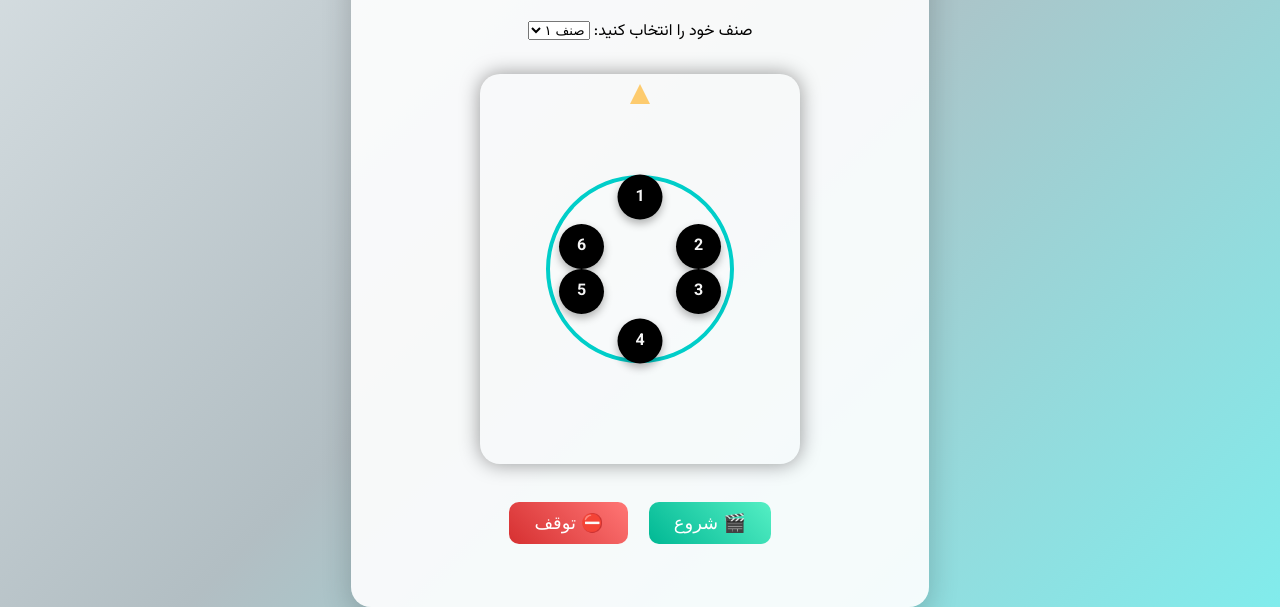
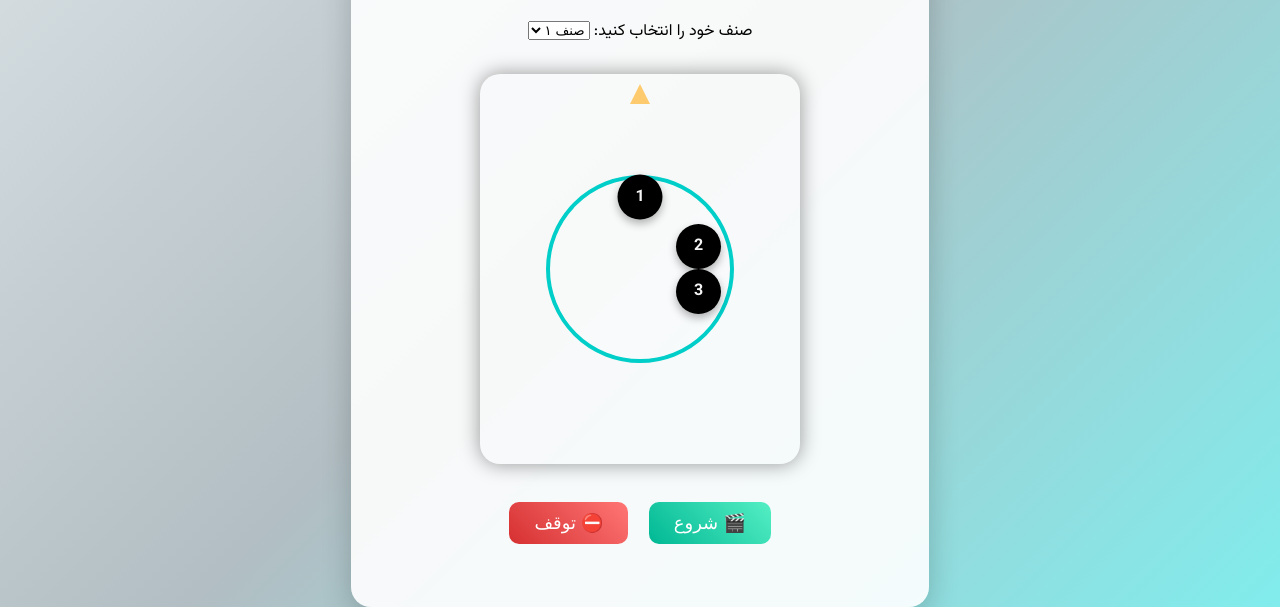
Before and after one commit to MahsumaRezai/Robot, a plain HTML site: page index.html in a window 1280 px wide. Shown: the part 301-908 px from the top of the page. Drawn offline with Linux system fonts and the light colour scheme.

Commit message:
add new rep

```diff
--- a/index.html
+++ b/index.html
@@ -32,9 +32,7 @@
         <div class="number">1</div>
         <div class="number">2</div>
         <div class="number">3</div>
-        <div class="number">4</div>
-        <div class="number">5</div>
-        <div class="number">6</div>
+
       </div>
       <div class="pointer"></div>
     </div>
```
